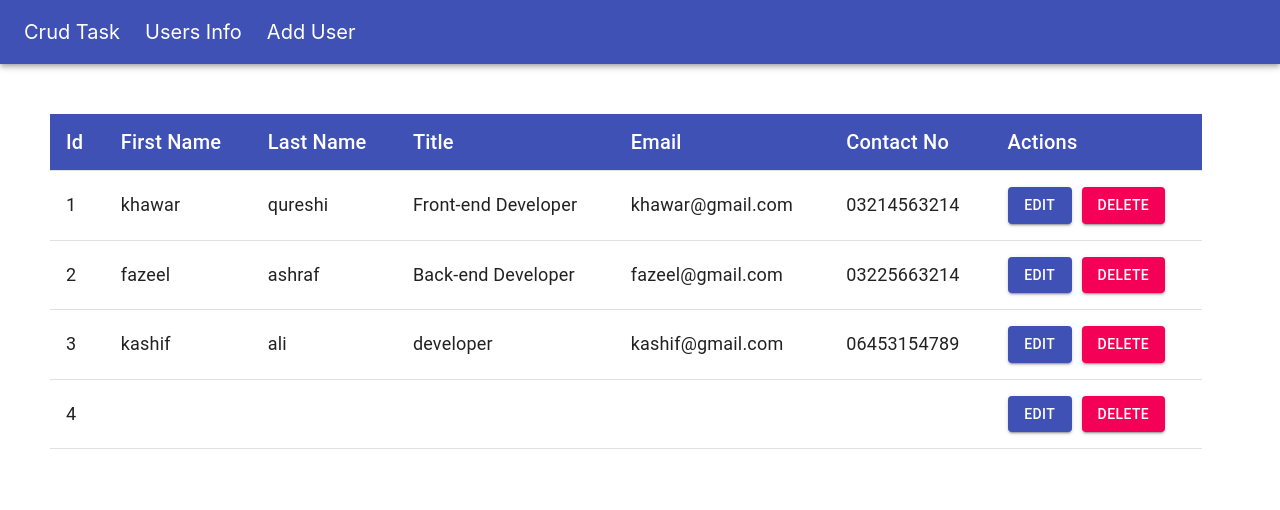
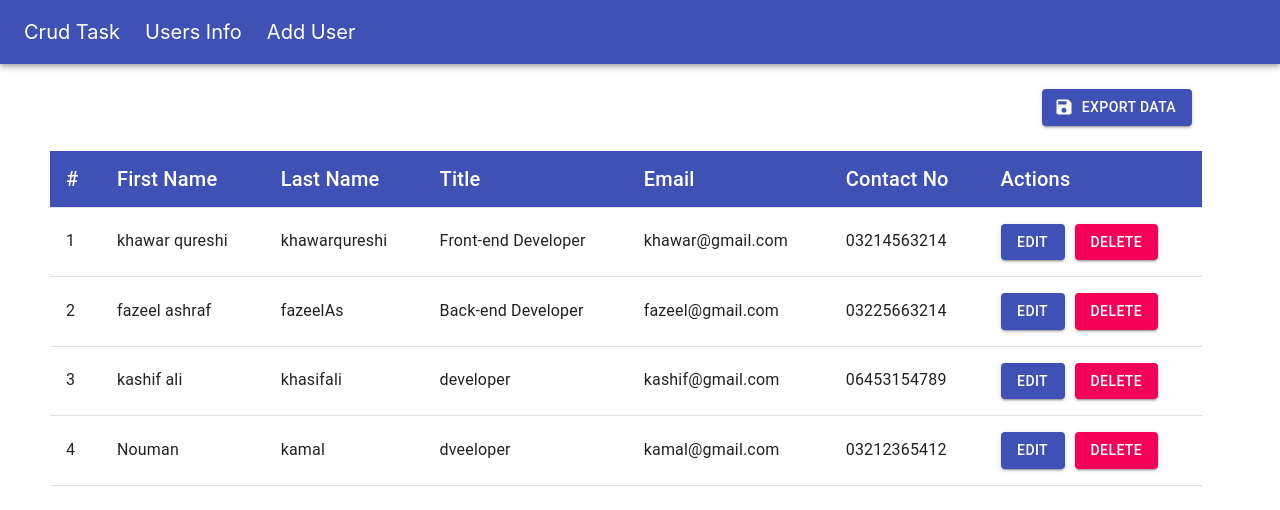
Before and after one commit to khawarqureshi/crud-app, a React (Create React App) app: page /users in a window 1280 px wide. Shown: the top 510 px of the page. Built offline with nearby package versions, Linux system fonts and the light colour scheme; data requests are answered from the project's data file.

Commit message:
implementing export functionality

```diff
--- a/package.json
+++ b/package.json
@@ -4,6 +4,8 @@
   "private": true,
   "dependencies": {
     "@material-ui/core": "^4.12.3",
+    "@material-ui/icons": "^4.11.2",
+    "@mui/icons-material": "^5.2.5",
     "@testing-library/jest-dom": "^5.16.1",
     "@testing-library/react": "^12.1.2",
     "@testing-library/user-event": "^13.5.0",
@@ -11,6 +13,7 @@
     "concurrently": "^7.0.0",
     "json-server": "^0.17.0",
     "react": "^17.0.2",
+    "react-csv": "^2.2.1",
     "react-dom": "^17.0.2",
     "react-router-dom": "^6.2.1",
     "react-scripts": "5.0.0",
--- a/src/components/Home.js
+++ b/src/components/Home.js
@@ -5,7 +5,7 @@ const useStyles = makeStyles({
     top: "auto",
     bottom: 0,
     textAlign: "center",
-    marginTop: 20,
+    marginTop: 30,
     color: "#3f51b5",
   },
 });
@@ -13,7 +13,8 @@ const Home = () => {
   const classes = useStyles();
   return (
     <div className={classes.homeContent}>
-      <Typography variant="h3">CRUD App</Typography>
+      <Typography variant="h4">CRUD App</Typography>
+      <br />
       <Typography variant="h5">
         In this app, user info can be added. User info can be edited. And user
         can be deleted.
--- a/src/components/NotFound.js
+++ b/src/components/NotFound.js
@@ -1,11 +1,16 @@
 import notFound from "../assets/images/NotFound.jpg";
 import { Link } from "react-router-dom";
-import { makeStyles } from "@material-ui/core";
+import { makeStyles, Button } from "@material-ui/core";
 
 const useStyle = makeStyles({
   imgStyle: {
     width: "30%",
     margin: "80px 0 0 35%",
+  },
+  linkStyle: {
+    margin: "auto ",
+    marginLeft: "46%",
+    textDecoration: "none",
   },
 });
 
@@ -13,10 +18,14 @@ const NotFound = () => {
   const style = useStyle();
   return (
     <>
+      <img className={style.imgStyle} src={notFound} alt="not found" />
       <div>
-        <Link to="/">Go to Home</Link>
+        <Link to="/" className={style.linkStyle}>
+          <Button color="primary" title="click to go home" variant="contained">
+            Home
+          </Button>
+        </Link>
       </div>
-      <img className={style.imgStyle} src={notFound} alt="not found" />;
     </>
   );
 };
--- a/src/components/Users.js
+++ b/src/components/Users.js
@@ -1,5 +1,8 @@
 import React, { useState, useEffect } from "react";
 import { Link } from "react-router-dom";
+import { CSVLink } from "react-csv";
+import SaveIcon from "@material-ui/icons/Save";
+import data from "../database/db.json";
 
 import {
   Table,
@@ -27,8 +30,13 @@ const useStyles = makeStyles({
   },
   row: {
     "& > *": {
-      fontSize: 18,
+      fontSize: 16,
     },
+  },
+  download: {
+    float: "right",
+    margin: "25px 88px",
+    textDecoration: "none",
   },
 });
 
@@ -52,10 +60,22 @@ const Users = () => {
   };
 
   return (
+    <>
+      <CSVLink data={data.users} className={classes.download}>
+        <Button
+          color="primary"
+          startIcon={<SaveIcon />}
+          variant="contained"
+          title="click to export data in csv"
+        >
+          Export Data
+        </Button>
+      </CSVLink>
+      {console.log("data", data.users)}
       <Table className={classes.table}>
         <TableHead>
           <TableRow className={classes.thead}>
-          <TableCell>Id</TableCell>
+            <TableCell>#</TableCell>
             <TableCell>First Name</TableCell>
             <TableCell>Last Name</TableCell>
             <TableCell>Title</TableCell>
@@ -80,6 +100,7 @@ const Users = () => {
                   style={{ marginRight: 10 }}
                   component={Link}
                   to={`/edit/${user.id}`}
+                  title="click to edit"
                 >
                   Edit
                 </Button>
@@ -87,6 +108,7 @@ const Users = () => {
                   color="secondary"
                   variant="contained"
                   onClick={() => deleteUserData(user.id)}
+                  title="click to delete"
                 >
                   Delete
                 </Button>
@@ -95,6 +117,7 @@ const Users = () => {
           ))}
         </TableBody>
       </Table>
+    </>
   );
 };
 
--- a/src/database/db.json
+++ b/src/database/db.json
@@ -2,34 +2,34 @@
   "users": [
     {
       "id": 1,
-      "name": "khawar ",
-      "username": "qureshi",
+      "name": "khawar qureshi",
+      "username": "khawarqureshi",
       "title": "Front-end Developer",
       "email": "khawar@gmail.com",
       "phone": "03214563214"
     },
     {
       "id": 2,
-      "name": "fazeel ",
-      "username": "ashraf",
+      "name": "fazeel ashraf",
+      "username": "fazeelAs",
       "title": "Back-end Developer",
       "email": "fazeel@gmail.com",
       "phone": "03225663214"
     },
     {
-      "name": "kashif ",
-      "username": "ali",
+      "name": "kashif ali",
+      "username": "khasifali",
       "title": "developer",
       "email": "kashif@gmail.com",
       "phone": "06453154789",
       "id": 3
     },
     {
-      "name": "",
-      "username": "",
-      "title": "",
-      "email": "",
-      "phone": "",
+      "name": "Nouman",
+      "username": "kamal",
+      "title": "dveeloper",
+      "email": "kamal@gmail.com",
+      "phone": "03212365412",
       "id": 4
     }
   ]
```
Also changed, not shown: public/files/myfile.json (added, +36 -0 lines), 1 other file (tests, documents, lock files or other folders). Lines whose indentation alone changed are shown as unchanged.
